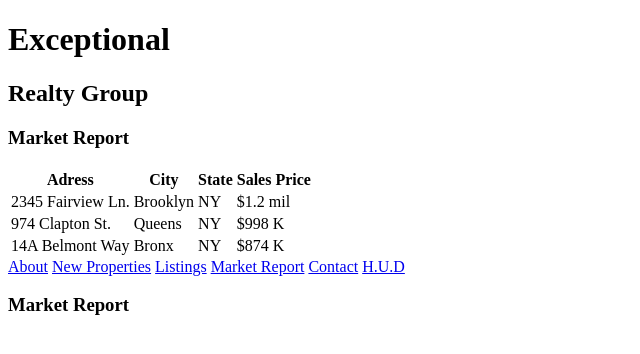
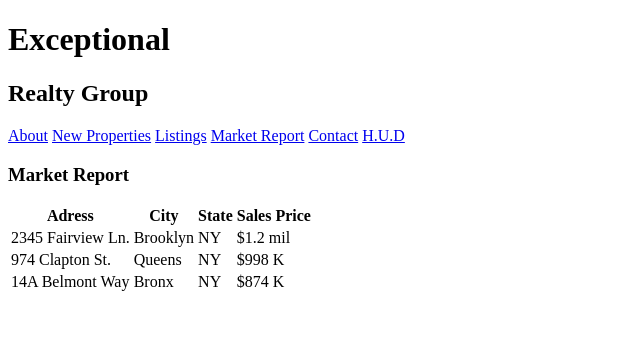
Before and after one commit to frankNowinski/exceptional-reality, a plain HTML site: page market-report.html in a window 1280 px wide. Shown: the whole page, without its empty margins (0-640 px from the left). Drawn offline with Linux system fonts and the light colour scheme.

Commit message:
refactored code

```diff
--- a/market-report.html
+++ b/market-report.html
@@ -7,6 +7,14 @@
 <body>
   <h1>Exceptional</h1>
   <h2>Realty Group</h2>
+
+  <a href="index.html">About</a>
+  <a href="new-properties.html">New Properties</a>
+  <a href="real-estate-listings.html">Listings</a>
+  <a href="market-report.html">Market Report</a>
+  <a href="contact.html">Contact</a>
+  <a href="http://hud.gov" target="_blank">H.U.D</a>
+
   <h3>Market Report</h3>
 
   <table>
@@ -35,13 +43,6 @@
       <td>$874 K</td>
     </tr>
   </table>
-  <a href="index.html">About</a>
-  <a href="new-properties.html">New Properties</a>
-  <a href="real-estate-listings.html">Listings</a>
-  <a href="market-report.html">Market Report</a>
-  <a href="contact.html">Contact</a>
-  <a href="http://hud.gov" target="_blank">H.U.D</a>
 
-  <h3>Market Report</h3>
 </body>
 </html>
```
Also changed, not shown: index.html (+2 -1 lines), new-properties.html (+1 -0 lines), real-estate-listings.html (+2 -0 lines).
